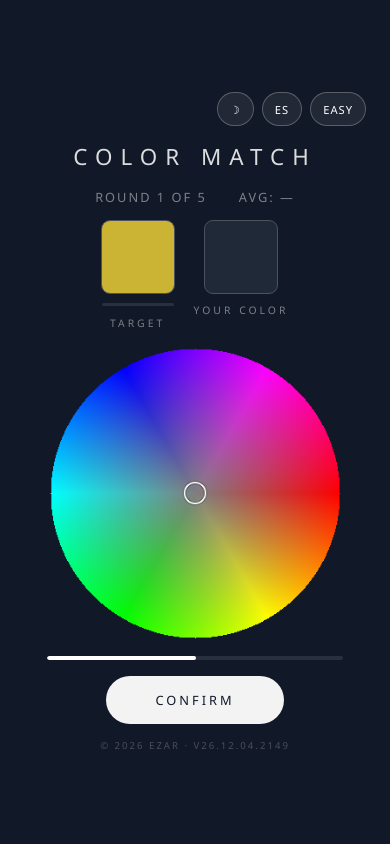
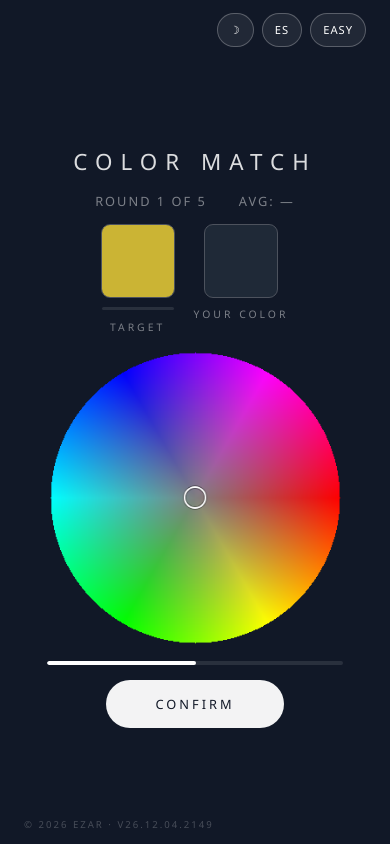
Before and after one commit to ezar/ColorGame, a website built with Vite: page index.html in a window 390 px wide. Built offline with nearby package versions, Linux system fonts and the light colour scheme.

Commit message:
fix: top-bar always at top, final-best more prominent
Wrap game content in <main flex:1> so body is a simple column:
top-bar sticks to top, main centers content, footer at bottom.
final-best now shows in full white at 1rem; record state larger/uppercase.

https://claude.ai/code/session_01TYsU65soYYdHVr7w5zzCQ3

```diff
--- a/index.html
+++ b/index.html
@@ -18,6 +18,8 @@
     <button class="ctrl-btn" id="langBtn">ES</button>
     <button class="ctrl-btn" id="diffBtn">EASY</button>
   </div>
+
+  <main>
 
     <h1>Color Match</h1>
 
@@ -64,6 +66,8 @@
       </div>
     </div>
 
+  </main>
+
   <footer id="footer"></footer>
 
   <script type="module" src="/src/main.ts"></script>
--- a/src/style.css
+++ b/src/style.css
@@ -43,19 +43,27 @@ body {
   overscroll-behavior: none;
   display: flex;
   flex-direction: column;
+  padding: clamp(8px, 1.5vh, 16px) 24px;
+  transition: background 0.3s, color 0.3s;
+}
+
+main {
+  flex: 1;
+  display: flex;
+  flex-direction: column;
   align-items: center;
   justify-content: center;
-  padding: clamp(10px, 2vh, 24px) 24px;
   gap: clamp(6px, 1.8vh, 20px);
-  transition: background 0.3s, color 0.3s;
+  overflow: hidden;
 }
 
 /* ── Controles ───────────────────────────────────────────────────────────── */
 .top-bar {
   display: flex;
   gap: 8px;
-  width: 100%;
   justify-content: flex-end;
+  flex-shrink: 0;
+  padding-bottom: clamp(4px, 1vh, 10px);
 }
 
 .ctrl-btn {
@@ -265,15 +273,16 @@ h1 {
 }
 
 .final-best {
-  font-size: 0.75rem;
-  letter-spacing: 2px;
-  color: var(--fg-dim);
-  text-transform: uppercase;
+  font-size: 1rem;
+  letter-spacing: 1px;
+  color: var(--fg);
+  font-weight: 600;
 }
 
 .final-best.record {
-  color: var(--fg);
-  font-weight: 600;
+  font-size: 1.1rem;
+  letter-spacing: 2px;
+  text-transform: uppercase;
 }
 
 /* ── Footer ──────────────────────────────────────────────────────────────── */
```
Lines whose indentation alone changed are shown as unchanged.
